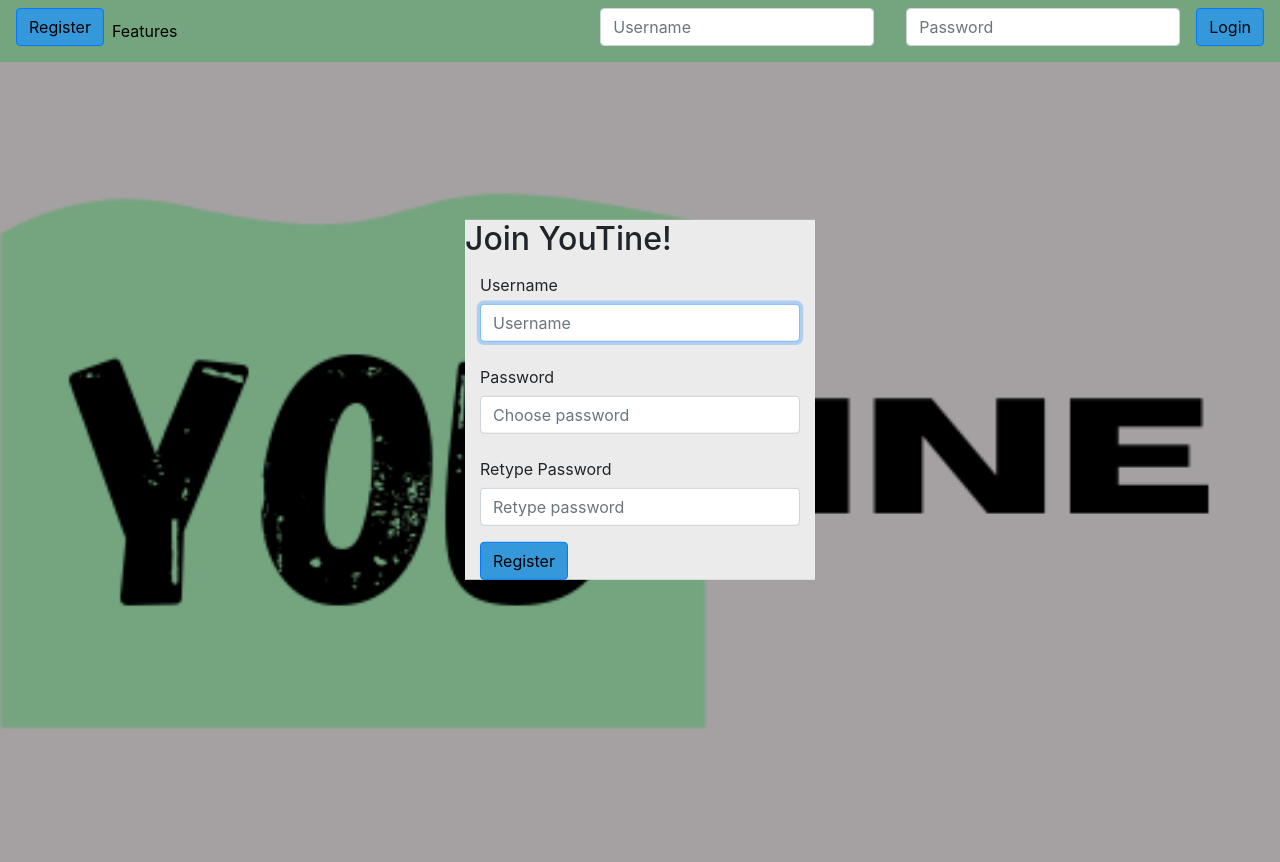
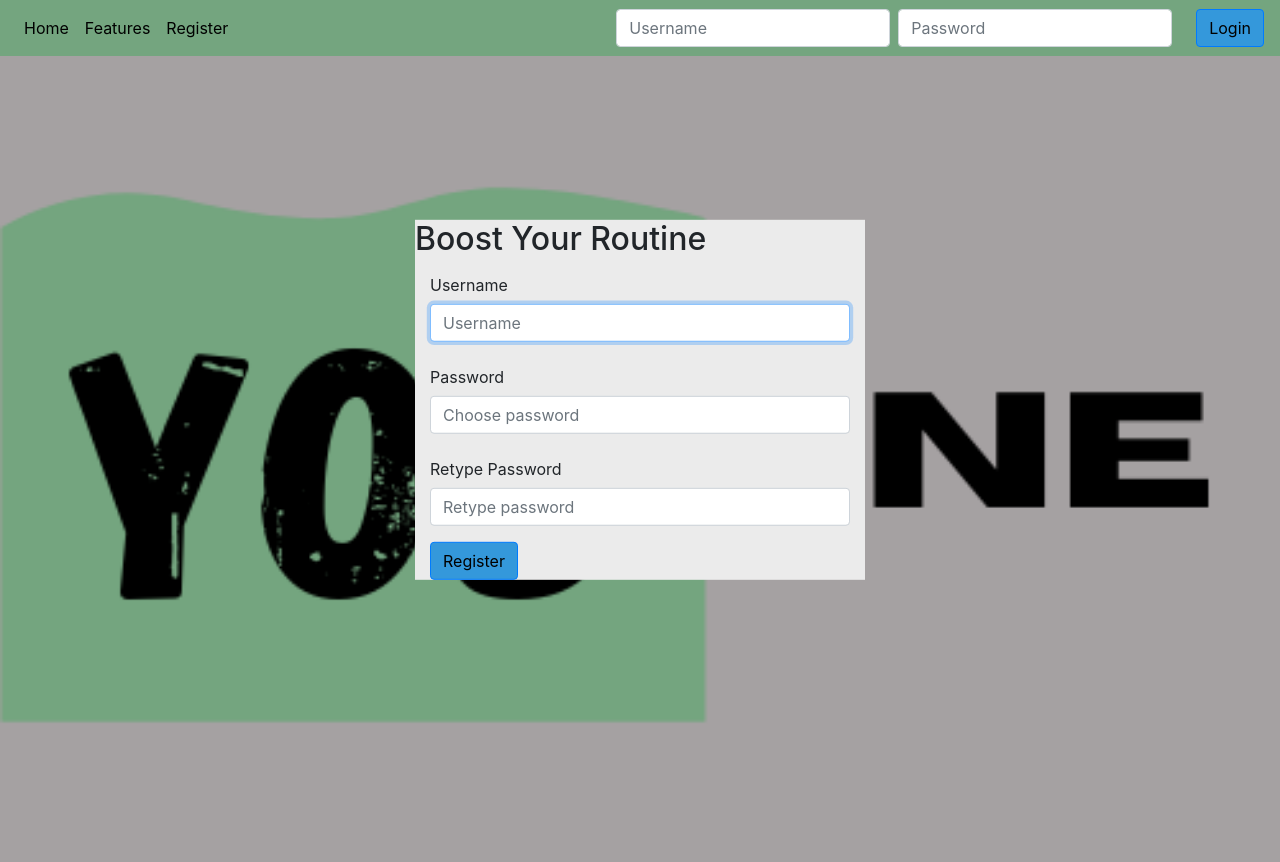
Before and after one commit to crystal-dawn/cs50_final_project, a Flask app: page /register in a window 1280 px wide. After the commit the page ends 723 px from the top, so only its background shows below. Run offline with Flask 2, Linux system fonts and the light colour scheme; some libraries are stand-ins or nearby versions.

Commit message:
chore: fix navigation design

```diff
--- a/application.py
+++ b/application.py
@@ -46,21 +46,18 @@ def register():
     error = None
 
     if request.method == "GET":
-        return render_template("register.html", error=error)
+        return render_template("register.html")
 
     # User reached route via POST (as by submitting a form via POST)
     else:
-        is_password_valid = validate_password()
-        is_username_valid = validate_username()
+        valid_username = validate_username()
+        valid_password = validate_password()
 
-        if is_username_valid:
-            flash(is_username_valid, 'error')
-        if is_password_valid:
-            flash(is_password_valid, 'error')
-        else:
-            return redirect(url_for('register'))
+        if valid_username and valid_password:
+            message = register_user(valid_username, valid_password)
 
-        return render_template('register.html')
+            flash('Registration succesesful, please login', 'message')
+            return redirect("/")
 
 
 # Validate username
@@ -71,20 +68,30 @@ def validate_username():
 
     # Username validation
     if not username or not username.strip():
-        return 'Name is missing'
+        flash('Name is missing', 'error')
     # Username already exists
     elif len(users):
-        return 'Username unavailable'
-
+        flash('Username unavailable', 'error')
+    else:
+        return username
 
 # Validate password
 def validate_password():
     password = request.form.get("choosePassword")
     password_confirmed = request.form.get("retypePassword") == password
 
-    app.logger.info("password: %s", password)
-    app.logger.info("confirmation: %s", password_confirmed)
+    if not password:
+        flash('Choose an eight character password', 'error')
+    elif not password_confirmed:
+        flash('Passwords much match', 'error')
+    else:
+        return password
 
-    if not password:
-        return "Choose an eight character password"
-    return None
+
+# Add user to database
+def register_user(valid_username, valid_password):
+    hash = generate_password_hash(valid_password)
+
+    db.execute("INSERT INTO users (username, hash) VALUES (:username, :hash)", username=valid_username, hash=hash)
+
+    return 'Registration successful, please login'
--- a/static/styles.css
+++ b/static/styles.css
@@ -41,6 +41,10 @@ body {
     -ms-transform: translate(-50%, -50%);
     transform: translate(-50%, -50%);
     width: 90%;
-    max-width: 350px;
+    max-width: 450px;
     background-color: #ebebeb;
 }
+
+.alert-success {
+    width: 300px;
+}
--- a/templates/layout.html
+++ b/templates/layout.html
@@ -22,9 +22,23 @@
     </head>
 
     <body>
+
         {% include 'nav.html' %}
+
         <main class="container-fluid">
-            {% block main %} {% endblock %}
+            {% block main %}{% endblock %}
+
+            {% with messages = get_flashed_messages(category_filter=["message"]) %}
+            {% if messages %}
+            <div class="alert alert-warning">
+            <ul>
+              {%- for msg in messages %}
+              <li>{{ msg }}</li>
+              {% endfor -%}
+            </ul>
+            </div>
+            {% endif %}
+            {% endwith %}
         </main>
 
     </body>
--- a/templates/nav.html
+++ b/templates/nav.html
@@ -1,25 +1,36 @@
-{% block nav %}
-<nav class="navbar navbar-expand-md primary">
-  <a href="/register">
-    <button class="btn btn-primary btn-main-nav mb-2" type="button" data-toggle="modal" data-target="#registerModal">Register</button>
-  </a>
-  <div class="collapse navbar-collapse">
-    <ul class="navbar-nav mr-auto">
-      <li class="nav-item">
-        <a class="nav-link" href="#">Features</a>
-      </li>
+<nav class="navbar navbar-expand-lg navbar-light primary">
+  <!--Hamburger menu for mobile & tablet-->
+  <button class="navbar-toggler"
+          type="button"
+          data-toggle="collapse"
+          data-target="#layoutNavContent"
+          aria-controls="layoutNavContent"
+          aria-expanded="false"
+          aria-label="Toggle layout navigation"
+          >
+    <span class="navbar-toggler-icon"></span>
+  </button>
+
+  <!--Wrap nav to collapse on small screens-->
+  <nav class="collapse navbar-collapse nav-justified" id="layoutNavContent">
+    <!--List items to form dropdown-->
+    <ul class="nav navbar-nav mr-auto">
+        <!--TODO: Dynamic active pill and screen reader elements-->
+      <li class="nav-item"><a class="nav-link" href="/">Home</a></li>
+      <li class="nav-item"><a class="nav-link" href="/features">Features</a></li>
+      <li class="nav-item"><a class="nav-link" href="/register">Register</a></li>
     </ul>
+    <!--Login form-->
     <form class="form-inline">
-      <div class="form-group mx-sm-3 mb-2">
-        <label for="username" class="sr-only">Username</label>
-        <input type="text" class="form-control" id="username" placeholder="Username">
+      <div class="form-group">
+        <label for="loginUsername" class="sr-only">Username</label>
+        <input class="form-control mr-2" id="loginUsername" type="text" placeholder="Username">
       </div>
-      <div class="form-group mx-sm-3 mb-2">
-        <label for="password" class="sr-only">Password</label>
-        <input type="password" class="form-control" id="password" placeholder="Password">
+      <div class="form-group">
+        <label form="loginPassword" class="sr-only">Password</label>
+        <input class="form-control mr-2" id="loginPassword" type="password" placeholder="Password">
       </div>
-      <button type="submit" class="btn btn-primary btn-main-nav mb-2">Login</button>
+      <button class="btn btn-primary btn-main-nav ml-3">Login</button>
     </form>
-  </div>
+  </nav>
 </nav>
-{% endblock %}
--- a/templates/register.html
+++ b/templates/register.html
@@ -4,7 +4,7 @@
 {% block main %}
 <!--Registration Form-->
 <form  class="registration-form d-flex flex-column" action="/register" method="post">
-  <h2>Join YouTine!</h2>
+  <h2>Boost Your Routine</h2>
   <div class="form-group flex-row">
     <div class="col">
       <label for="registerUsername" class="col-form-label">Username</label>
```
Also changed, not shown: templates/nav.1.html (added, +21 -0 lines), youtine.db.
